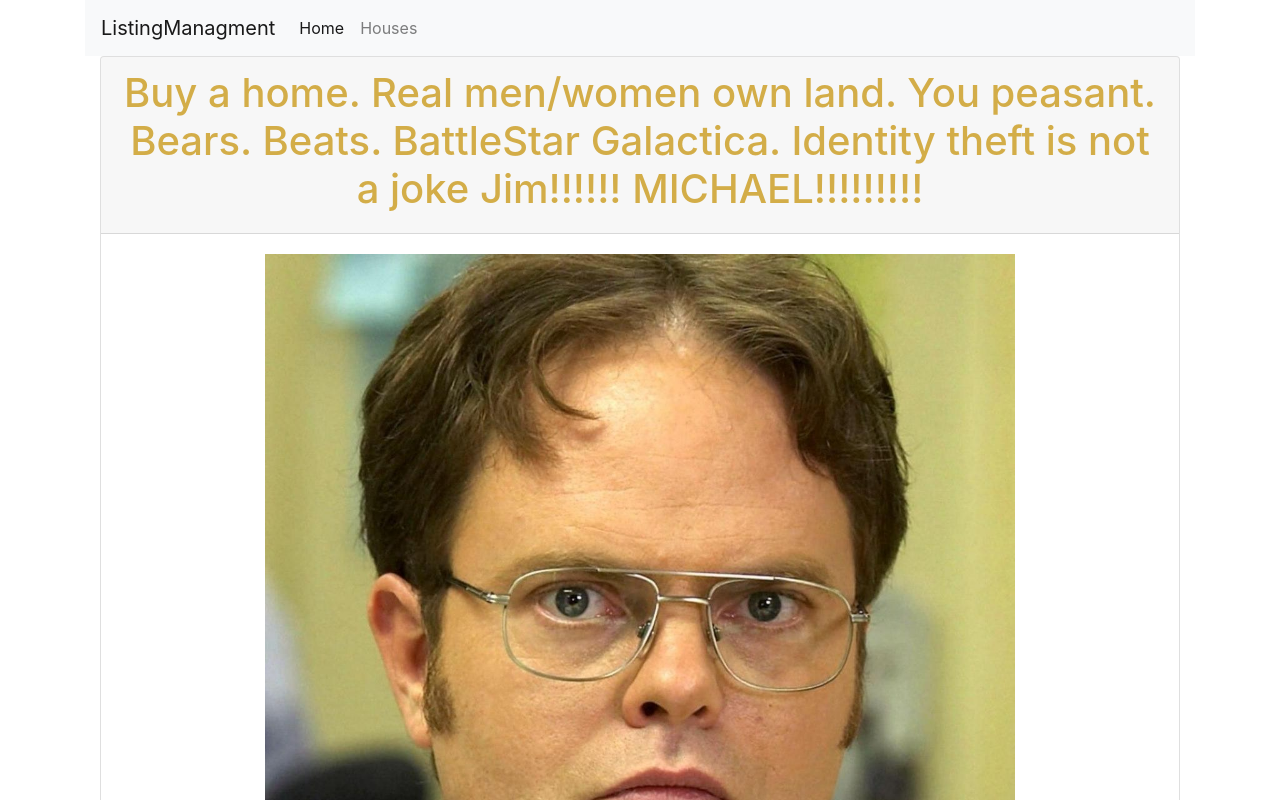
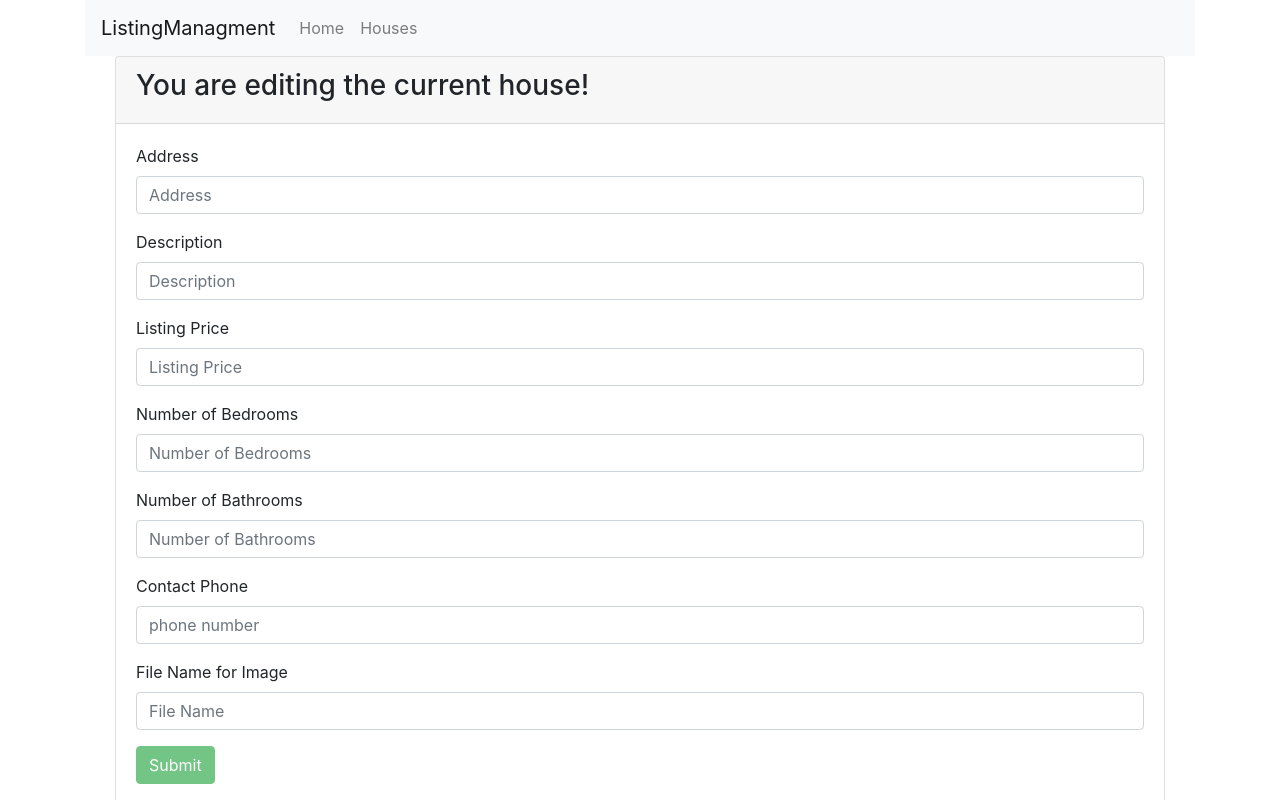
Before and after one commit to lcarlso2/AngularInClass, an Angular app: page /edit in a window 1280 px wide. Before the commit this address led to /home. Shown: the top 800 px of the page. Built offline with nearby package versions, Linux system fonts and the light colour scheme.

Commit message:
GOT IT WORKING. Still haven't figured out how to bind to the date though

```diff
--- a/data/db.json
+++ b/data/db.json
@@ -3,27 +3,27 @@
     {
       "id": 1,
       "address": "1600 Maple st., Carrollton, GA 30118",
-      "description": "must see this beautiful house",
-      "listingPrice": 2870780,
-      "availableDate": "2019/10/9",
-      "numOfBedroom": 4,
-      "numOfBathroom": 2.5,
+      "description": "yepppfghfg",
+      "listingPrice": 1,
+      "availableDate": "2019-10-09T04:00:00.000Z",
+      "numOfBedroom": "4",
+      "numOfBathroom": "2.5",
       "contactPhone": "3454412344",
       "imageUrl": "assets/images/house1.jpeg",
-      "rating": 2.5,
-      "likes": 12
+      "rating": "2",
+      "likes": 3
     },
     {
       "id": 2,
       "address": "888 Burge st., Carrollton, GA 30118",
       "description": "must not see this terrible house",
-      "listingPrice": 2760000,
-      "availableDate": "2019/10/9",
-      "numOfBedroom": 3,
-      "numOfBathroom": 1.5,
+      "listingPrice": "2760000",
+      "availableDate": "2019-10-09T04:00:00.000Z",
+      "numOfBedroom": "3",
+      "numOfBathroom": "1.5",
       "contactPhone": "3454412344",
       "imageUrl": "assets/images/house2.jpeg",
-      "rating": 1.5,
+      "rating": "1.5",
       "likes": 2
     },
     {
@@ -90,6 +90,19 @@
       "imageUrl": "assets/images/house7.jpeg",
       "rating": 1.5,
       "likes": 0
+    },
+    {
+      "id": 8,
+      "address": "7801 Hwy 166",
+      "description": "works",
+      "listingPrice": "454545",
+      "availableDate": "2019-10-16T21:08:25.539Z",
+      "numOfBedroom": "3",
+      "numOfBathroom": "3",
+      "contactPhone": "7705453948",
+      "imageUrl": "assets/images/house7.jpeg",
+      "rating": "2",
+      "likes": 2
     }
   ]
 }
--- a/src/app/app.module.ts
+++ b/src/app/app.module.ts
@@ -22,6 +22,7 @@ import { HttpClientModule } from '@angular/common/http';
 import { HouseCreateComponent } from './houses/house-create-component/house-create.component';
 import { HouseEditComponent } from './houses/house-edit.component/house-edit.component'
 import { HouseFormComponent } from './houses/house-form.component/house-form.component'
+import { House } from './houses/house.model';
 
 
 @NgModule({
@@ -50,7 +51,7 @@ import { HouseFormComponent } from './houses/house-form.component/house-form.com
       {path: 'home', component: HomeComponent},
       {path: 'houses/:id', component: HouseDetailComponent},
       {path: 'create', component: HouseCreateComponent},
-      {path: 'edit/:id', component: HouseEditComponent },
+      {path: 'edit', component: HouseEditComponent},
       {path : '', redirectTo:'home', pathMatch:'full'},
       {path: '**', redirectTo:'home', pathMatch:'full'},
     ])
--- a/src/app/houses/house-create-component/house-create.component.html
+++ b/src/app/houses/house-create-component/house-create.component.html
@@ -1,3 +1,3 @@
 <div class="container">
-    <lm-house-form (childEvent)='onChildEvent($event)' [house]='house'></lm-house-form>
+    <lm-house-form (childEvent)='onChildEvent($event)' [inputHouse]='house' [title]='title'></lm-house-form>
 </div>
--- a/src/app/houses/house-create-component/house-create.component.ts
+++ b/src/app/houses/house-create-component/house-create.component.ts
@@ -10,10 +10,12 @@ import { Router } from '@angular/router';
 })
 export class HouseCreateComponent  {
 
+  title = "Enter the information for creating a house!";
 
   house: House;
 
   onChildEvent(house: House): void {
+    console.log(house);
     this.houseService.createHouse(house).subscribe( house => this.router.navigate(["/houses"]) );
   }
 
--- a/src/app/houses/house-detail-component/house-detail.component.ts
+++ b/src/app/houses/house-detail-component/house-detail.component.ts
@@ -31,7 +31,7 @@ export class HouseDetailComponent implements OnInit {
   }
 
   onBackClick() {
-    this.houseService.updateHouse(this.currentHouse);
+    this.houseService.updateHouse(this.currentHouse).subscribe();
 
   }
 
--- a/src/app/houses/house-edit.component/house-edit.component.html
+++ b/src/app/houses/house-edit.component/house-edit.component.html
@@ -1,3 +1,3 @@
 <div class="container">
-        <lm-house-form (childEvent)='onChildEvent($event)' [house]='house'></lm-house-form>
+        <lm-house-form (childEvent)='onChildEvent($event)' [inputHouse]='house' [title]='title'></lm-house-form>
 </div>
--- a/src/app/houses/house-edit.component/house-edit.component.ts
+++ b/src/app/houses/house-edit.component/house-edit.component.ts
@@ -12,11 +12,12 @@ export class HouseEditComponent implements OnInit {
 
 
   house: House;
-
+  title = `You are editing the current house!`
   errorMessage: string;
 
   onChildEvent(house: House): void {
-    this.houseService.createHouse(house).subscribe( house => this.router.navigate(["/houses"]) );
+    console.log(house.description + "  ------ testing");
+    this.houseService.updateHouse(house).subscribe(house => this.router.navigate(["/houses"]) );
   }
 
   constructor(private houseService: HouseService, private route: ActivatedRoute, private router: Router) {
@@ -24,13 +25,21 @@ export class HouseEditComponent implements OnInit {
   }
 
   ngOnInit() {
-    let id = +this.route.snapshot.paramMap.get('id');
+    this.route.queryParams.subscribe(params => {
+        let id = params['id'];
+        let address= params['address'];
+        let descrip = params['description'];
+        let price = params['listingPrice'];
+        let date = params['availableDate'];
+        let bedroom = params['numOfBedroom'];
+        let bathoom = params['numOfBathroom'];
+        let phone = params['contactPhone'];
+        let url = params['imageUrl'];
+        let rating = params['rating'];
+        let likes = parseInt(params['likes']);
 
-    this.houseService.getHouseBy(id).subscribe(house => {
-      this.house = house
-    },
-      error => this.errorMessage = error
-    );
+        this.house = new House(id, address, descrip, price, new Date(date), bedroom, bathoom, phone, url, rating, likes);
+    })
   }
 
 
--- a/src/app/houses/house-form.component/house-form.component.html
+++ b/src/app/houses/house-form.component/house-form.component.html
@@ -1,47 +1,47 @@
 <div class="container">
         <div class="card">
             <div class="card-header">
-                <h3>Enter the information for creating a house!</h3>
+                <h3>{{title}}</h3>
             </div>
             <div class="card-body">
                 <form #createForm="ngForm" (ngSubmit)="onSubmit(createForm)">
                     <div class="form-group">
                         <label for="address">Address</label>
-                        <input placeholder="Address" [(ngModel)]="currentHouse.address" name="haddress" type="text" class="form-control" id="address" required>
+                        <input placeholder="Address" [(ngModel)]="houseDisplaying.address" name="haddress" type="text" class="form-control" id="address" required>
                     </div>
                     <div class="form-group">
                         <label for="description">Description</label>
-                        <input placeholder="Description" [(ngModel)]="currentHouse.description" name="hdescription" type="text" class="form-control"
+                        <input placeholder="Description" [(ngModel)]="houseDisplaying.description" name="hdescription" type="text" class="form-control"
                             id="description" required>
                     </div>
                     <div class="form-group">
                         <label for="listingPrice">Listing Price</label>
-                        <input placeholder="Listing Price" [(ngModel)]="currentHouse.listingPrice" name="hlistingPrice" type="number" class="form-control"
+                        <input placeholder="Listing Price" [(ngModel)]="houseDisplaying.listingPrice" name="hlistingPrice" type="number" class="form-control"
                             id="listingPrice" required>
                     </div>
-                    <div class="form-group">
+                    <!-- <div class="form-group">
                         <label for="availableDate">Available Date</label>
-                        <input [(ngModel)]="currentHouse.availableDate" name="havailableDate" type="date" class="form-control"
+                        <input [(ngModel)]="houseDisplaying.availableDate | date:'yyyy-MM-dd'" [(ngModelChange)]="houseDisplaying.availableDate=parseDate" name="havailableDate" type="date" class="form-control"
                             id="availableDate" required>
-                    </div>
+                    </div> -->
                     <div class="form-group">
                         <label for="numOfBedroom">Number of Bedrooms</label>
-                        <input placeholder="Number of Bedrooms" [(ngModel)]="currentHouse.numOfBedroom" name="hnumOfBedroom" type="number" class="form-control"
+                        <input placeholder="Number of Bedrooms" [(ngModel)]="houseDisplaying.numOfBedroom" name="hnumOfBedroom" type="number" class="form-control"
                             id="numOfBedroom" required>
                     </div>
                     <div class="form-group">
                         <label for="numOfBathroom">Number of Bathrooms</label>
-                        <input placeholder="Number of Bathrooms" [(ngModel)]="currentHouse.numOfBathroom" name="hnumOfBathroom" type="number" class="form-control"
+                        <input placeholder="Number of Bathrooms" [(ngModel)]="houseDisplaying.numOfBathroom" name="hnumOfBathroom" type="number" class="form-control"
                             id="numOfBathroom" required>
                     </div>
                     <div class="form-group">
                         <label for="contactPhone">Contact Phone</label>
-                        <input #phone placeholder="phone number" [(ngModel)]="currentHouse.contactPhone" name="hcontactPhone" type="text"
+                        <input #phone placeholder="phone number" [(ngModel)]="houseDisplaying.contactPhone" name="hcontactPhone" type="text"
                             class="form-control" id="contactPhone" required>
                     </div>
                     <div class="form-group">
                         <label for="fileName">File Name for Image</label>
-                        <input placeholder="File Name" [(ngModel)]="currentHouse.imageUrl" name="himageUrl" type="text"
+                        <input placeholder="File Name" [(ngModel)]="houseDisplaying.imageUrl" name="himageUrl" type="text"
                             class="form-control" id="fileName">
                     </div>
 
--- a/src/app/houses/house-form.component/house-form.component.ts
+++ b/src/app/houses/house-form.component/house-form.component.ts
@@ -2,6 +2,7 @@ import { Component, OnChanges, SimpleChanges, DoCheck, Output, EventEmitter, Inp
 import { HouseService } from '../../services/house.service';
 import { House } from '../house.model';
 import { Router } from '@angular/router';
+import { JsonPipe } from '@angular/common';
 
 @Component({
   selector: 'lm-house-form',
@@ -10,15 +11,19 @@ import { Router } from '@angular/router';
 })
 export class HouseFormComponent implements DoCheck, OnInit {
 
-
-  @Input() house: House;
+  @Input() title: string;
+  @Input() inputHouse: House;
   @Output() childEvent: EventEmitter<House> = new EventEmitter<House>();
 
   ngDoCheck() {
     try {
-      if (this.currentHouse.address.length == null || this.currentHouse.description.length == null || this.currentHouse.listingPrice == null
-        || this.currentHouse.availableDate == null || this.currentHouse.numOfBedroom == null || this.currentHouse.numOfBathroom == null
-        || this.currentHouse.contactPhone.length == null || this.currentHouse.imageUrl.length == null) {
+      if (this.houseDisplaying.address.length == 0 || this.houseDisplaying.description.length == 0 || this.houseDisplaying.listingPrice == null
+        || this.houseDisplaying.numOfBedroom == null || this.houseDisplaying.numOfBathroom == null
+        || this.houseDisplaying.contactPhone.length == 0 || this.houseDisplaying.imageUrl.length == 0
+        // || this.houseDisplaying.availableDate == null) {
+      ){
+
+
         this.isDisabled = true;
       } else {
         this.isDisabled = false;
@@ -29,28 +34,19 @@ export class HouseFormComponent implements DoCheck, OnInit {
     }
   }
 
-  currentHouse: House;
-
-  address: string;
-  description: string;
-  listingPrice: number;
-  availableDate: Date;
-  numOfBedroom: number;
-  numOfBathroom: number;
-  contactPhone: string;
-  imageUrl: string;
-  errorMessage: string;
+  houseDisplaying: House;
 
   isDisabled: boolean;
 
   onSubmit() {
-    if (this.house.address == null) {
-      let house = new House(null, this.address, this.description, this.listingPrice, this.availableDate, this.numOfBedroom, this.numOfBathroom, this.contactPhone, this.imageUrl, 0, 0);
+    if (this.inputHouse.address == null) {
+      let house = new House(null, this.houseDisplaying.address, this.houseDisplaying.description, 454545,
+        new Date(), 3, 3, this.houseDisplaying.contactPhone, "assets/images/house7.jpeg", 2, 0);
       this.childEvent.emit(house);
     } else {
-      this.childEvent.emit(this.house)
+      this.childEvent.emit(this.houseDisplaying)
     }
-    // this.houseService.createHouse(house).subscribe( house => this.router.navigate(["/houses"]) );
+
   }
 
 
@@ -60,12 +56,18 @@ export class HouseFormComponent implements DoCheck, OnInit {
   }
 
   ngOnInit(): void {
-    this.currentHouse = new House(null, null, null, null, null, null, null, null, null, null, null);
-    this.currentHouse.address = this.house.address;
-    this.currentHouse.description = this.house.description;
-    this.currentHouse.availableDate = this.house.availableDate;
-    this.currentHouse.contactPhone = this.house.contactPhone;
-    this.currentHouse.imageUrl = this.house.imageUrl;
+    this.houseDisplaying = new House(null, null, null, null, null, null, null, null, null, null, null);
+    this.houseDisplaying.id = this.inputHouse.id;
+    this.houseDisplaying.address = this.inputHouse.address;
+    this.houseDisplaying.description = this.inputHouse.description;
+    this.houseDisplaying.listingPrice = this.inputHouse.listingPrice;
+    this.houseDisplaying.availableDate = this.inputHouse.availableDate;
+    this.houseDisplaying.numOfBedroom = this.inputHouse.numOfBedroom;
+    this.houseDisplaying.numOfBathroom = this.inputHouse.numOfBathroom;
+    this.houseDisplaying.contactPhone = this.inputHouse.contactPhone;
+    this.houseDisplaying.imageUrl = this.inputHouse.imageUrl;
+    this.houseDisplaying.rating = this.inputHouse.rating;
+    this.houseDisplaying.likes = this.inputHouse.likes;
     this.isDisabled = true;
   }
 
--- a/src/app/houses/house-list.component/house-list.component.html
+++ b/src/app/houses/house-list.component/house-list.component.html
@@ -21,12 +21,12 @@
                         <th>Image</th>
                         <!-- <th>Property Address</th> -->
                         <th>Listing Price</th>
-                        <th>Available Date</th>
+                        <!-- <th>Available Date</th> -->
                         <th>Rating</th>
                         <!-- <th>Num of Bedrooms</th> -->
                         <th>Num of Bathrooms</th>
                         <th>Contact Phone</th>
-                        <!-- <th>Description</th> -->
+                        <th>Description</th>
                         <th></th>
                         <th></th>
                         <th></th>
@@ -40,14 +40,14 @@
                             <td><img [src]="house.imageUrl" [alt]="house.id"></td>
                             <!-- <td>{{house.address | titlecase}}</td> -->
                             <td>{{house.listingPrice | currency}}</td>
-                            <td>{{house.availableDate | MoveDayToEndPipe}}</td>
+                            <!-- <td>{{house.availableDate | MoveDayToEndPipe}}</td> -->
                             <td> {{house.rating}}<lm-star [rating]="house.rating" [id]="house.id" (childEvent)='onChildEvent($event)'></lm-star></td>
                             <!-- <td>{{house.numOfBedroom}}</td> -->
                             <td> {{house.numOfBathroom}}<lm-toilet [count]=house.numOfBathroom></lm-toilet></td>
                             <td><a href="tel:{{house.contactPhone}}">{{house.contactPhone | phone: 'US'}}</a></td>
-                            <!-- <td>{{house.description}}</td> -->
+                            <td>{{house.description}}</td>
                             <td><button class="btn btn-outline" [routerLink]="['/houses', house.id]">View</button></td>
-                            <td><button class="btn btn-outline" [routerLink]="['/edit', house.id]" >Edit</button></td>
+                            <td><button class="btn btn-outline" (click)=onClickEdit(house)>Edit</button></td>
                             <td>
                                 <button *ngIf="showDelete" class="btn btn-outline" (click)="onClickDelete()">Delete</button>
                                 <label *ngIf="showConfirmation" for="confirmDelete">Confirm Delete!</label>
--- a/src/app/houses/house-list.component/house-list.component.ts
+++ b/src/app/houses/house-list.component/house-list.component.ts
@@ -1,7 +1,7 @@
 import { Component, OnInit, Input, OnChanges } from '@angular/core';
 import { House } from '../house.model';
 import { HouseService } from '../../services/house.service';
-import { Router } from '@angular/router';
+import { Router, NavigationExtras } from '@angular/router';
 
 
 
@@ -105,7 +105,22 @@ export class HouseListComponent implements OnInit, OnChanges {
 
 
   onClickEdit(house: House): void {
-
+    let navExtras : NavigationExtras = {
+      queryParams : {
+        'id': house.id,
+        'address' : house.address,
+        'description' : house.description,
+        'listingPrice' : house.listingPrice,
+        'availableDate': house.availableDate,
+        'numOfBedroom' : house.numOfBedroom,
+        'numOfBathroom' : house.numOfBathroom,
+        'contactPhone' : house.contactPhone,
+        'imageUrl' : house.imageUrl,
+        'rating' : house.rating,
+        'likes' : house.likes
+      }
+    }
+    this.router.navigate(['/edit'], navExtras)
   }
 
 
--- a/src/app/services/house.service.ts
+++ b/src/app/services/house.service.ts
@@ -35,7 +35,7 @@ export class HouseService {
 
   updateHouse(currentHouse: House) {
     let tempUrl = this.url + `/${currentHouse.id}`;
-    this.http.patch(tempUrl, currentHouse).subscribe();
+    return this.http.patch(tempUrl, currentHouse);
   }
 
   createHouse(house: House) {
```
